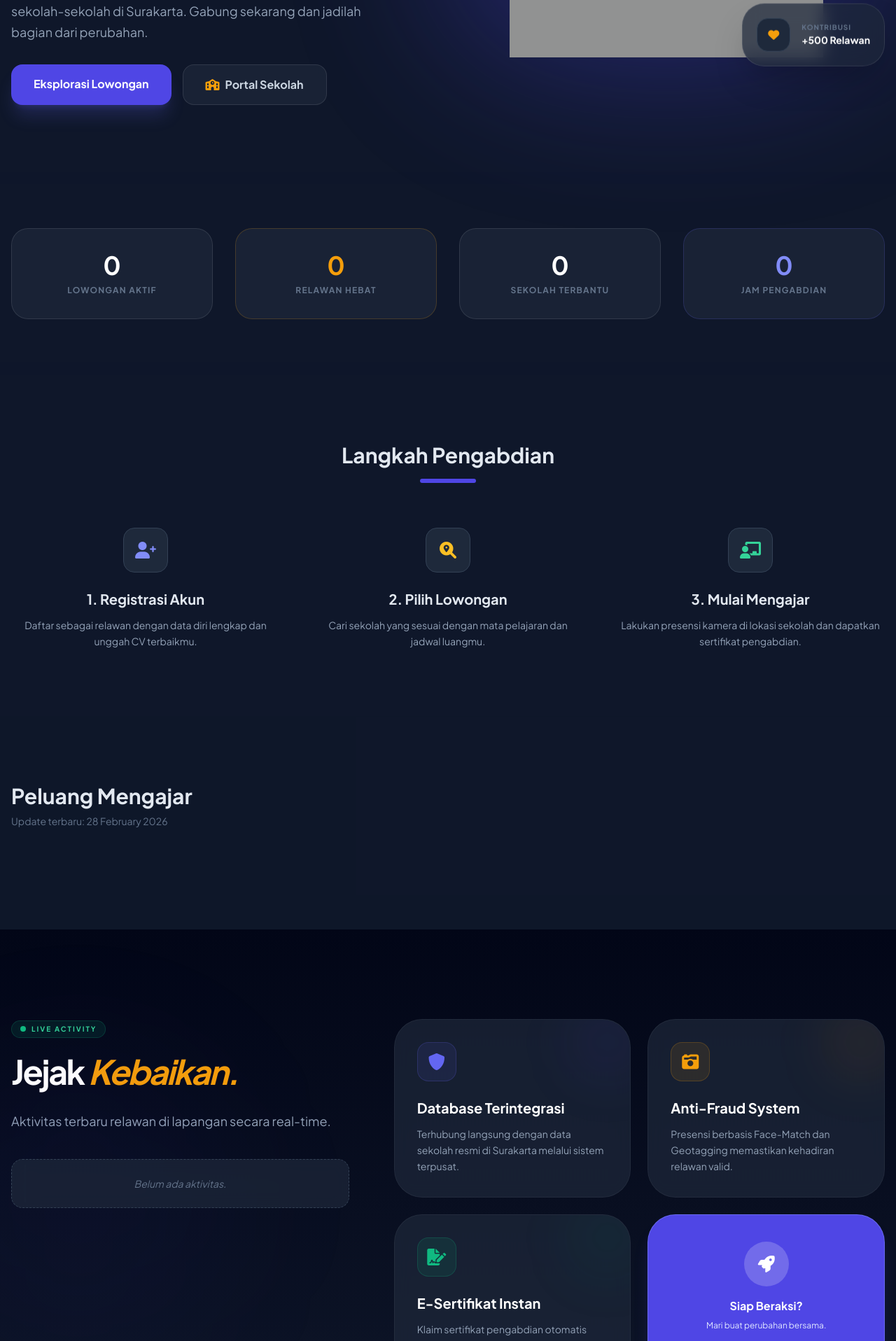
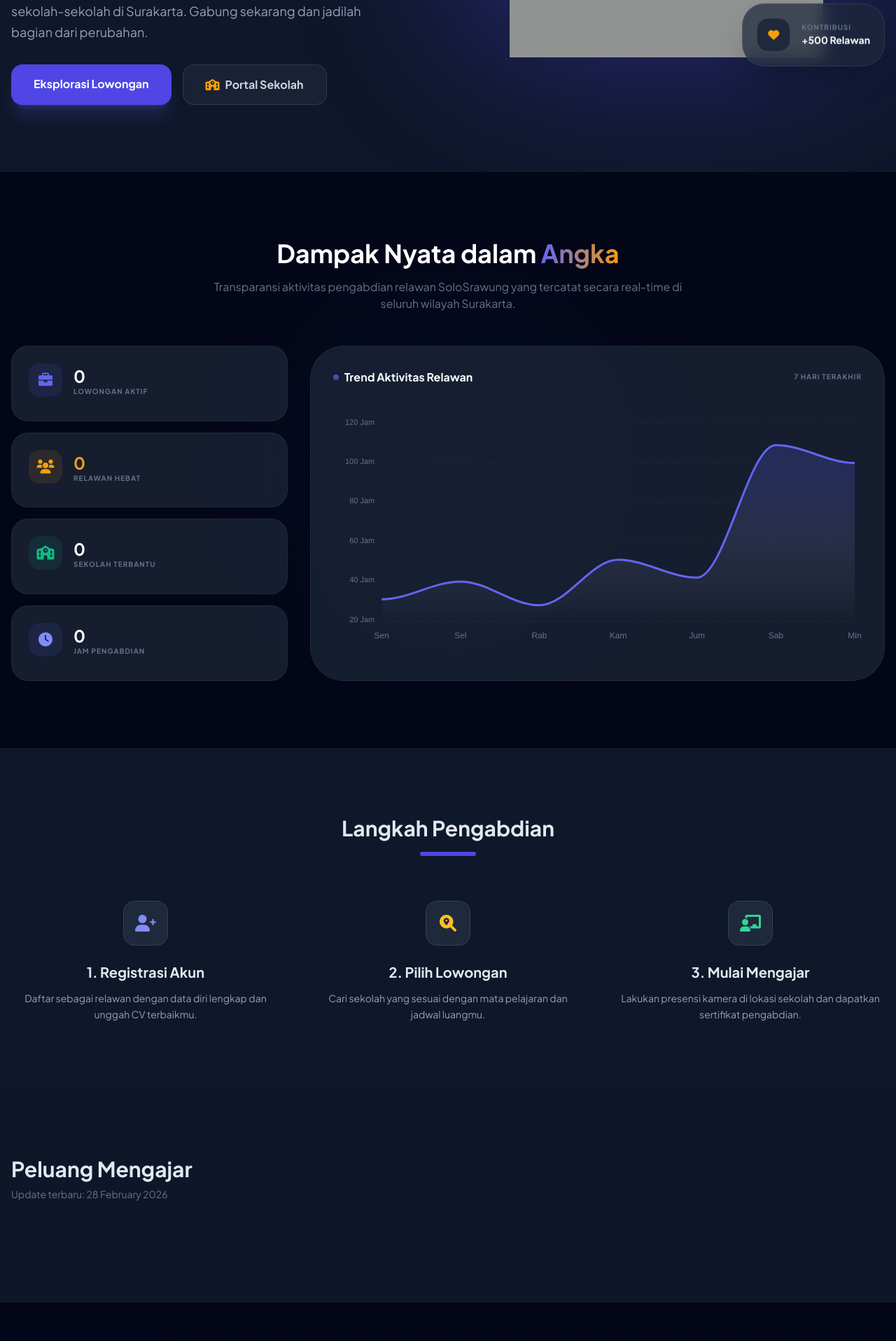
Before and after one commit to indragiriB/solo-srawung, a Laravel app: page / in a window 1280 px wide. Shown: the part 500-2416 px from the top of the page at 70% size. Run offline with Laravel 12, Linux system fonts and the light colour scheme; data that the repository does not hold is empty; parts of the project's set-up code (start-up, migrations or seed data) failed here and were passed over; some libraries are stand-ins or nearby versions; grey boxes are pictures that could not be loaded.

```diff
--- a/app/Providers/Filament/AdminPanelProvider.php
+++ b/app/Providers/Filament/AdminPanelProvider.php
@@ -17,6 +17,7 @@ use Illuminate\Foundation\Http\Middleware\VerifyCsrfToken;
 use Illuminate\Routing\Middleware\SubstituteBindings;
 use Illuminate\Session\Middleware\StartSession;
 use Illuminate\View\Middleware\ShareErrorsFromSession;
+use Illuminate\Support\Facades\Blade;
 
 class AdminPanelProvider extends PanelProvider
 {
@@ -28,17 +29,40 @@ class AdminPanelProvider extends PanelProvider
             ->path('admin')
             ->login()
             ->colors([
-                'primary' => Color::Amber,
+                'primary' => Color::Indigo,
+                'warning' => Color::Amber,
+                'gray' => Color::Slate,
             ])
+            ->font('Plus Jakarta Sans')
+            ->brandName('SoloSrawung')
+            ->darkMode(true)
+            // Render Hook yang aman dari error sintaks
+            ->renderHook(
+                'panels::head.done',
+                fn (): string => Blade::render('
+                    <style>
+                        body { background-color: #0f172a !important; }
+                        .fi-main-ctn { background-color: #0f172a !important; }
+                        .fi-sidebar { background-color: #020617 !important; }
+                        .fi-wi-stats-overview-stat-card, .fi-section, .fi-ta-ctn {
+                            background: rgba(30, 41, 59, 0.4) !important;
+                            backdrop-filter: blur(8px) !important;
+                            border: 1px solid rgba(255, 255, 255, 0.05) !important;
+                        }
+                    </style>
+                '),
+            )
             ->discoverResources(in: app_path('Filament/Resources'), for: 'App\\Filament\\Resources')
             ->discoverPages(in: app_path('Filament/Pages'), for: 'App\\Filament\\Pages')
             ->pages([
                 Pages\Dashboard::class,
             ])
+            // Matikan dulu discovery widget yang folder-nya aneh untuk mencegah loop
             ->discoverWidgets(in: app_path('Filament/Widgets'), for: 'App\\Filament\\Widgets')
             ->widgets([
-                Widgets\AccountWidget::class,
-                Widgets\FilamentInfoWidget::class,
+                // Daftarkan manual sesuai path folder asli kamu sekarang
+                \App\Filament\Resources\AdminResource\Widgets\StatsOverview::class,
+                \App\Filament\Resources\AdminResource\Widgets\AttendanceChart::class,
             ])
             ->middleware([
                 EncryptCookies::class,
--- a/composer.json
+++ b/composer.json
@@ -8,6 +8,7 @@
     "require": {
         "php": "^8.2",
         "filament/filament": "^3.2",
+        "flowframe/laravel-trend": "^0.4.0",
         "laravel/framework": "^12.0",
         "laravel/tinker": "^2.10.1"
     },
--- a/resources/views/welcome.blade.php
+++ b/resources/views/welcome.blade.php
@@ -5,9 +5,11 @@
     <meta name="viewport" content="width=device-width, initial-scale=1.0">
     <title>SoloSrawung - Berbagi Ilmu di Kota Solo</title>
     <script src="https://cdn.tailwindcss.com"></script>
+    <script src="https://cdn.jsdelivr.net/npm/apexcharts"></script>
     <link href="https://fonts.googleapis.com/css2?family=Plus+Jakarta+Sans:wght@300;400;600;700&display=swap" rel="stylesheet">
     <link rel="stylesheet" href="https://cdnjs.cloudflare.com/ajax/libs/font-awesome/6.0.0/css/all.min.css">
     <style>
+
         @keyframes fade-in-down {
         from { opacity: 0; transform: translateY(-10px); }
         to { opacity: 1; transform: translateY(0); }
@@ -115,29 +117,79 @@
 </div>
     </section>
 
-    <section id="statistik" class="py-20 bg-slate-900/50">
-        <div class="max-w-7xl mx-auto px-4">
-            <div class="grid grid-cols-2 md:grid-cols-4 gap-8">
-                <div class="glass p-8 rounded-3xl text-center">
-                    <div class="text-4xl font-extrabold text-white mb-2">{{ \App\Models\Requirement::count() }}</div>
-                    <div class="text-slate-500 text-xs font-bold uppercase tracking-widest">Lowongan Aktif</div>
+   <section id="statistik" class="py-24 bg-slate-950 relative overflow-hidden">
+    <div class="absolute top-0 left-1/2 -translate-x-1/2 w-full h-full bg-[radial-gradient(circle_at_center,_var(--tw-gradient-stops))] from-indigo-500/5 via-transparent to-transparent"></div>
+
+    <div class="max-w-7xl mx-auto px-4 relative z-10">
+        <div class="mb-12 text-center">
+            <h2 class="text-3xl md:text-4xl font-extrabold text-white mb-4">Dampak Nyata dalam <span class="gradient-text">Angka</span></h2>
+            <p class="text-slate-500 max-w-2xl mx-auto text-sm md:text-base">Transparansi aktivitas pengabdian relawan SoloSrawung yang tercatat secara real-time di seluruh wilayah Surakarta.</p>
+        </div>
+
+        <div class="grid lg:grid-cols-12 gap-8 items-stretch">
+            <div class="lg:col-span-4 grid grid-cols-2 lg:grid-cols-1 gap-4">
+                <div class="glass p-6 rounded-3xl border-white/5 group hover:border-indigo-500/50 transition-all duration-500">
+                    <div class="flex items-center gap-4">
+                        <div class="w-12 h-12 bg-indigo-500/10 rounded-2xl flex items-center justify-center text-indigo-500 group-hover:bg-indigo-600 group-hover:text-white transition">
+                            <i class="fas fa-briefcase text-xl"></i>
+                        </div>
+                        <div>
+                            <div class="text-2xl font-black text-white">{{ \App\Models\Requirement::count() }}</div>
+                            <div class="text-[10px] text-slate-500 uppercase font-bold tracking-widest leading-tight">Lowongan Aktif</div>
+                        </div>
+                    </div>
                 </div>
-                <div class="glass p-8 rounded-3xl text-center border-amber-500/20">
-                    <div class="text-4xl font-extrabold text-amber-500 mb-2">{{ \App\Models\User::where('role', 'volunteer')->count() }}</div>
-                    <div class="text-slate-500 text-xs font-bold uppercase tracking-widest">Relawan Hebat</div>
+                <div class="glass p-6 rounded-3xl border-white/5 group hover:border-amber-500/50 transition-all duration-500">
+                    <div class="flex items-center gap-4">
+                        <div class="w-12 h-12 bg-amber-500/10 rounded-2xl flex items-center justify-center text-amber-500 group-hover:bg-amber-600 group-hover:text-white transition">
+                            <i class="fas fa-users text-xl"></i>
+                        </div>
+                        <div>
+                            <div class="text-2xl font-black text-amber-500">{{ \App\Models\User::where('role', 'volunteer')->count() }}</div>
+                            <div class="text-[10px] text-slate-500 uppercase font-bold tracking-widest leading-tight">Relawan Hebat</div>
+                        </div>
+                    </div>
                 </div>
-                <div class="glass p-8 rounded-3xl text-center">
-                    <div class="text-4xl font-extrabold text-white mb-2">{{ \App\Models\Assignment::where('status', 'approved')->count() }}</div>
-                    <div class="text-slate-500 text-xs font-bold uppercase tracking-widest">Sekolah Terbantu</div>
+                <div class="glass p-6 rounded-3xl border-white/5 group hover:border-emerald-500/50 transition-all duration-500">
+                    <div class="flex items-center gap-4">
+                        <div class="w-12 h-12 bg-emerald-500/10 rounded-2xl flex items-center justify-center text-emerald-500 group-hover:bg-emerald-600 group-hover:text-white transition">
+                            <i class="fas fa-school text-xl"></i>
+                        </div>
+                        <div>
+                            <div class="text-2xl font-black text-white">{{ \App\Models\Assignment::where('status', 'approved')->count() }}</div>
+                            <div class="text-[10px] text-slate-500 uppercase font-bold tracking-widest leading-tight">Sekolah Terbantu</div>
+                        </div>
+                    </div>
                 </div>
-                <div class="glass p-8 rounded-3xl text-center border-indigo-500/20">
-                    <div class="text-4xl font-extrabold text-indigo-400 mb-2">{{ \App\Models\Attendance::count() }}</div>
-                    <div class="text-slate-500 text-xs font-bold uppercase tracking-widest">Jam Pengabdian</div>
+                <div class="glass p-6 rounded-3xl border-white/5 group hover:border-indigo-400/50 transition-all duration-500">
+                    <div class="flex items-center gap-4">
+                        <div class="w-12 h-12 bg-indigo-500/10 rounded-2xl flex items-center justify-center text-indigo-400 group-hover:bg-indigo-400 group-hover:text-white transition">
+                            <i class="fas fa-clock text-xl"></i>
+                        </div>
+                        <div>
+                            <div class="text-2xl font-black text-white">{{ \App\Models\Attendance::count() }}</div>
+                            <div class="text-[10px] text-slate-500 uppercase font-bold tracking-widest leading-tight">Jam Pengabdian</div>
+                        </div>
+                    </div>
+                </div>
+            </div>
+
+            <div class="lg:col-span-8">
+                <div class="glass p-8 rounded-[3rem] border-white/5 h-full relative overflow-hidden">
+                    <div class="flex justify-between items-center mb-6">
+                        <h4 class="text-white font-bold flex items-center gap-2">
+                            <span class="w-2 h-2 bg-indigo-500 rounded-full animate-pulse"></span>
+                            Trend Aktivitas Relawan
+                        </h4>
+                        <div class="text-[10px] font-bold text-slate-500 uppercase tracking-widest">7 Hari Terakhir</div>
+                    </div>
+
+                    <div id="chart-aktivitas" class="w-full"></div>
                 </div>
             </div>
         </div>
-    </section>
-
+    </div>
+</section>
     <section id="how-it-works" class="py-24 px-4 max-w-7xl mx-auto">
         <div class="text-center mb-16">
             <h2 class="text-3xl font-bold mb-4">Langkah Pengabdian</h2>
@@ -561,7 +613,62 @@
             document.body.style.overflow = 'hidden';
         }
         function closeApplyModal() { document.getElementById('applyModal').classList.add('hidden'); document.body.style.overflow = 'auto'; }
+
+
+    document.addEventListener("DOMContentLoaded", function() {
+        var options = {
+            series: [{
+                name: 'Jam Pengabdian',
+                data: [31, 40, 28, 51, 42, 109, 100] // Kamu bisa ganti ini dengan data asli dari Controller
+            }],
+            chart: {
+                height: 350,
+                type: 'area',
+                toolbar: { show: false },
+                background: 'transparent',
+                foreColor: '#64748b'
+            },
+            colors: ['#6366f1'],
+            fill: {
+                type: 'gradient',
+                gradient: {
+                    shadeIntensity: 1,
+                    opacityFrom: 0.45,
+                    opacityTo: 0.05,
+                    stops: [20, 100, 100, 100]
+                }
+            },
+            dataLabels: { enabled: false },
+            stroke: {
+                curve: 'smooth',
+                width: 3,
+            },
+            grid: {
+                borderColor: '#1e293b',
+                strokeDashArray: 4,
+            },
+            xaxis: {
+                categories: ["Sen", "Sel", "Rab", "Kam", "Jum", "Sab", "Min"],
+                axisBorder: { show: false },
+                axisTicks: { show: false },
+            },
+            yaxis: {
+                labels: {
+                    formatter: function (val) { return val + " Jam"; }
+                }
+            },
+            tooltip: {
+                theme: 'dark',
+                x: { show: true },
+            },
+        };
+
+        var chart = new ApexCharts(document.querySelector("#chart-aktivitas"), options);
+        chart.render();
+    });
+
     </script>
+
 
 </body>
 </html>
```
Also changed, not shown: app/Filament/Resources/AdminResource/Widgets/AttendanceChart.php (added, +63 -0 lines), app/Filament/Resources/AdminResource/Widgets/StatsOverview.php (added, +68 -0 lines), 1 other file.
